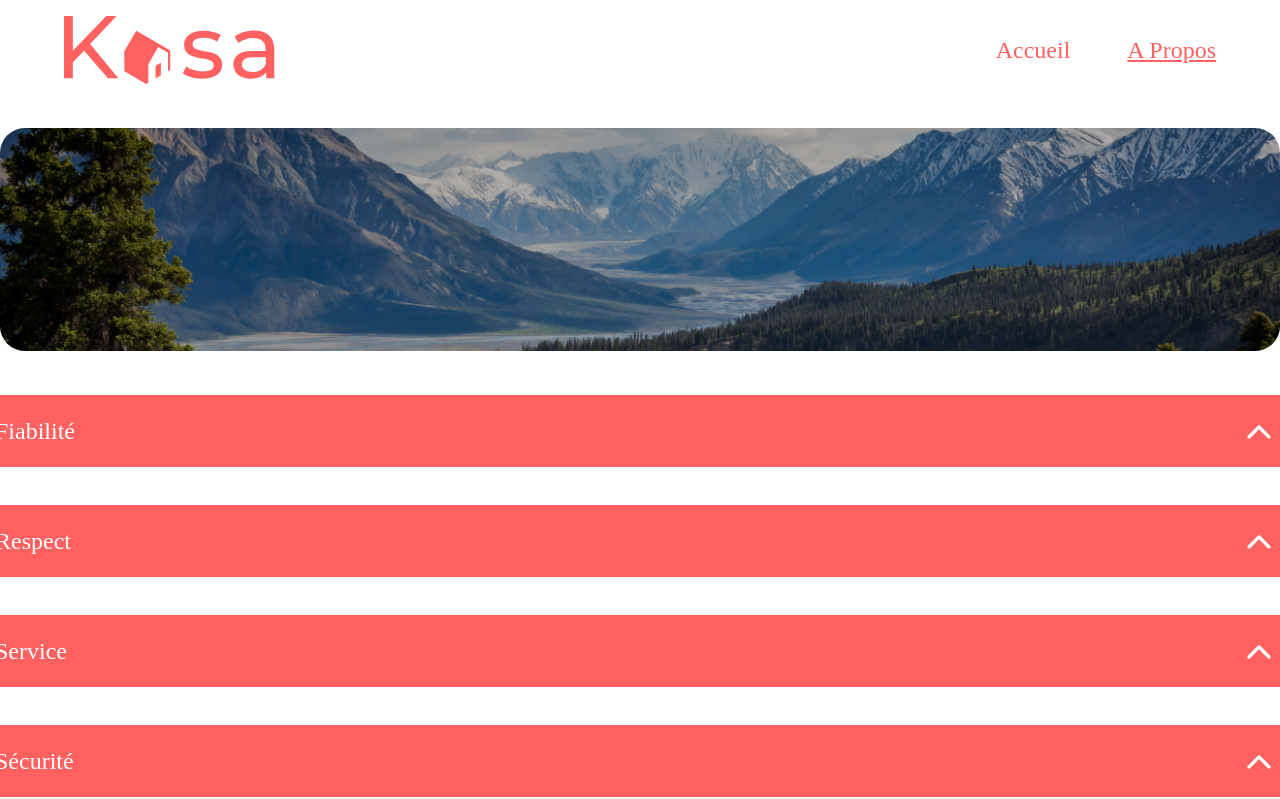
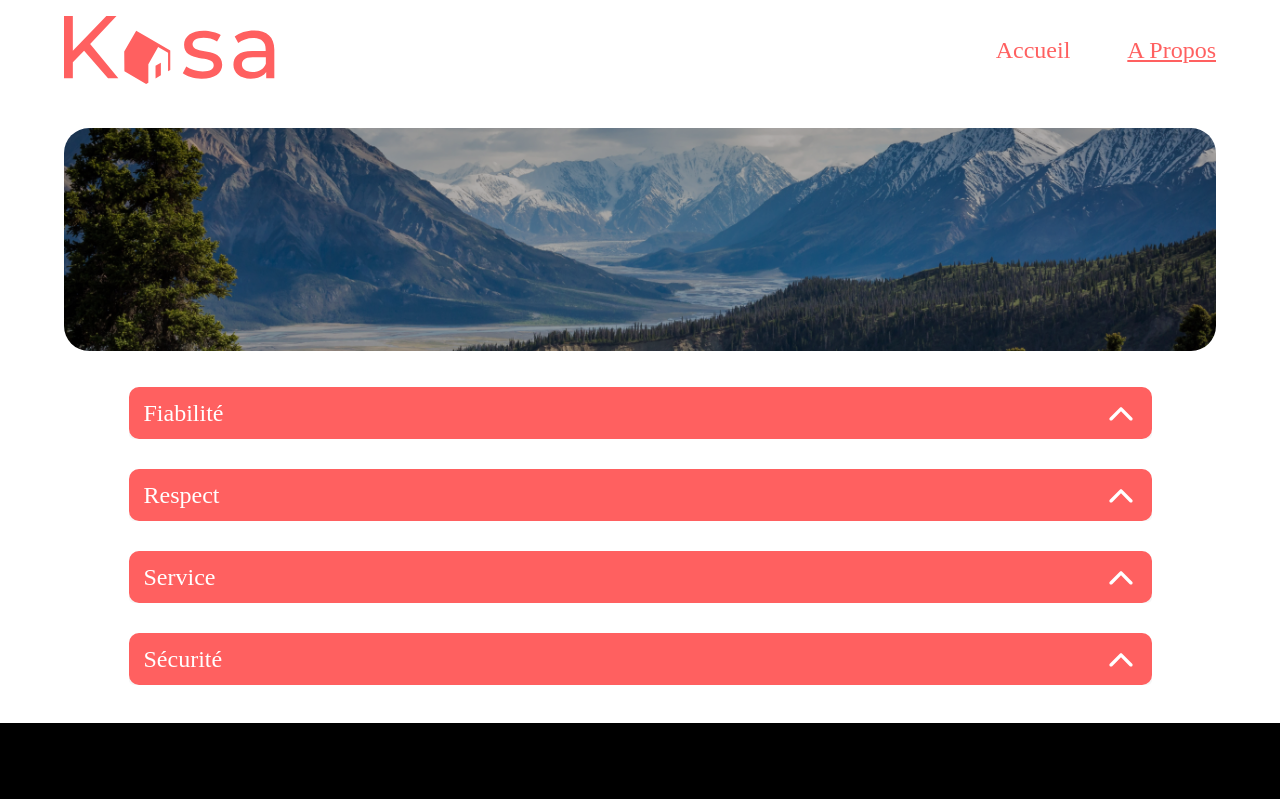
Before and after one commit to julienyassef/OC-P11-Developpez-une-application-Web-avec-React-et-React-Router, a React (Vite) app: page /about in a window 1280 px wide. Shown: the top 799 px of the page. Built offline with nearby package versions, Linux system fonts and the light colour scheme.

Commit message:
mise en page cass page about et collapse

```diff
--- a/src/components/Collapse.css
+++ b/src/components/Collapse.css
@@ -1,51 +1,52 @@
 .collapse {
     display: flex;
     flex-direction: column;
+    max-width: 1023px;
     width: 100%;
     justify-content: flex-end;
     align-items: center;
     border-radius: 10px 10px 5px 5px;
-    background:#F6F6F6;
+    background: #F6F6F6;
 }
 
 .banner-collapse {
     display: flex;
+    max-width: 1023px;
     width: 100%;
+    align-self: start;
     height: 52px;
-    padding: 10px 20px 10px 10px;
     align-items: center;
     border-radius: 10px;
     background-color: #FF6060;
 }
 
-.arrow{
+.arrow {
     width: 32px;
     height: 32px;
     transform: rotate(-180deg);
     margin-left: auto;
+    margin-right: 15px;
     cursor: pointer;
     transition: transform 0.3s ease;
 }
 
 .rotate {
     transform: rotate(180deg);
-  }
+}
 
 .title {
     color: #FFF;
     font-family: Montserrat;
     font-size: 24px;
-    font-style: normal;
     font-weight: 500;
-    line-height: 142.6%;
     margin-right: auto;
+    margin: 15px;
 }
 
 .information {
     color: #FF6060;
     font-family: Montserrat;
     font-size: 18px;
-    font-style: normal;
     font-weight: 400;
     text-align: justify;
     padding: 20px;
--- a/src/page/About.css
+++ b/src/page/About.css
@@ -1,9 +1,10 @@
 .about {
     display: flex;
-    width: 100%;
     flex-direction: column;
     align-items: center;
-    gap: 38px;
+    padding: 0 5vw;
+    margin: auto;
+    gap: 30px;
     margin-bottom: 38px;
 }
 
@@ -13,6 +14,7 @@
     width: 100%;
     height: 223px;
     border-radius: 25px;
+    filter: brightness(0.7);
 }
 
 .container-banner-about {
@@ -20,16 +22,13 @@
     width: 100%;
 }
 
-.darken-banner-about {
-    position: absolute;
-    height: 223px;
-    border-radius: 25px;
-    top: 0;
-    bottom: 0;
-    left: 0;
-    right: 0;
-    opacity: 0.3;
-    background: #000;
-    mix-blend-mode: darken;
-
+@media only screen and (max-width: 767px) {
+    .img-banner-about {
+        width: 100%;
+        height: 111px;
+    }
+    .about {
+        gap: 20px;
+        margin-bottom: 19px;
+    }
 }
```
